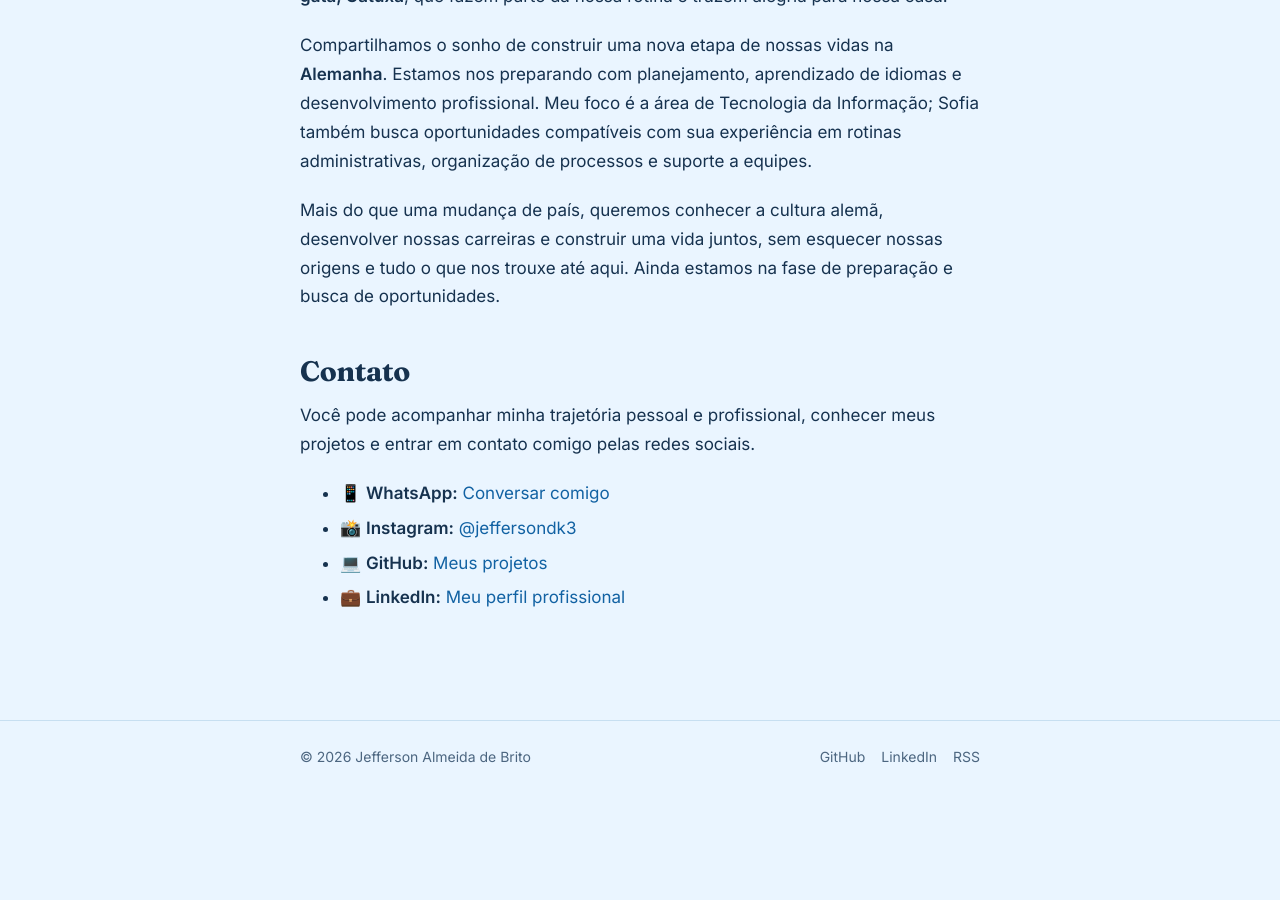
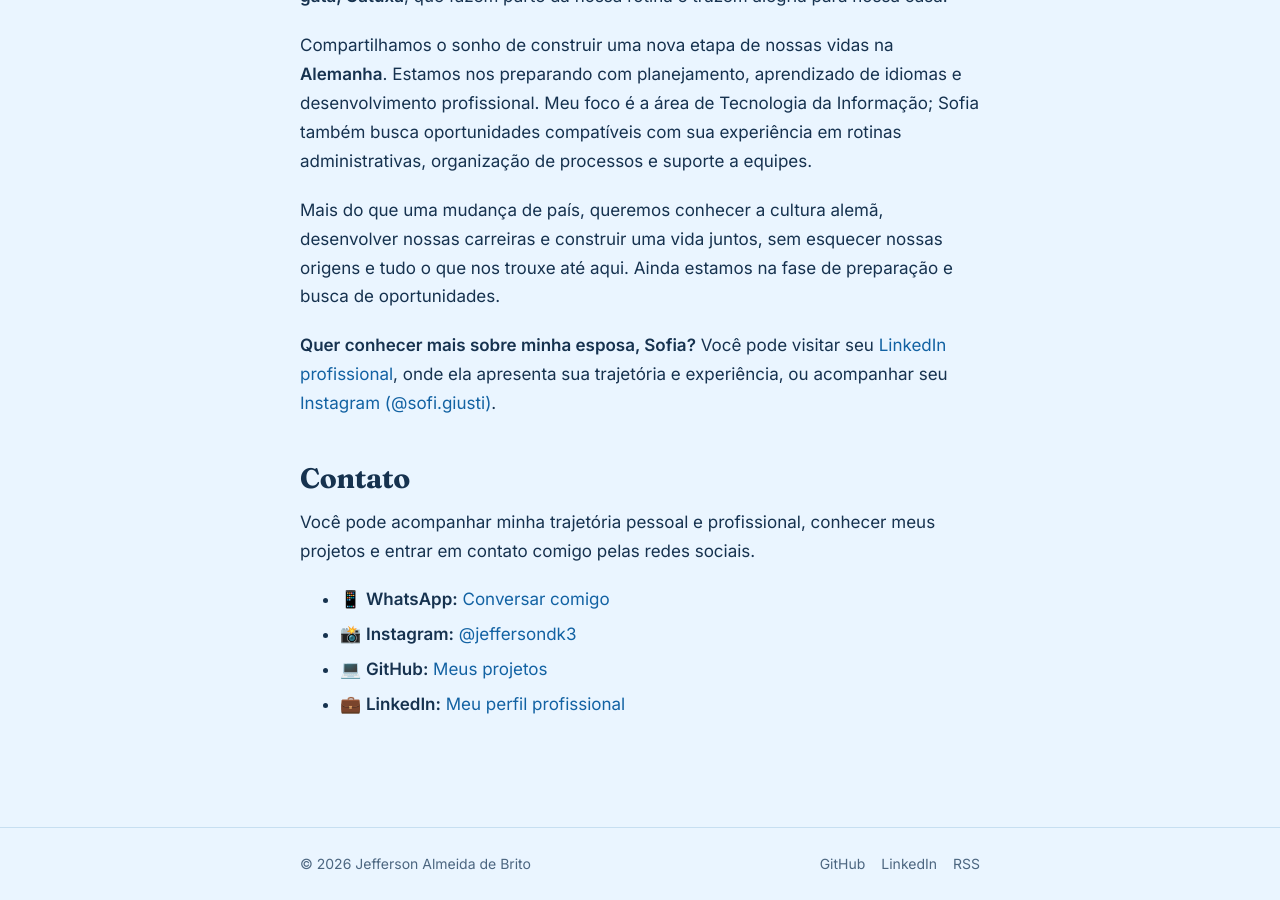
Before and after one commit to jeffersondk3/jeffersondk3.github.io, a Jekyll site: the page built from sobre.md, in a window 1280 px wide and 900 px high, scrolled down 2069 px. Built offline with Jekyll 4.4.1, drawn with Linux system fonts in a browser that asks for light colours; before the commit the page ends 2862 px from its top, so only the background shows below that.

Commit message:
Adiciona hiperlinks LinkedIn e Instagram da Sofia na página Sobre

```diff
--- a/sobre.md
+++ b/sobre.md
@@ -50,13 +50,15 @@ Também estudo alemão e busco ampliar continuamente minhas competências técni
 
 ## Nossa família e o projeto Alemanha
 
-Sou casado com **Sofia Giusti**, argentina e profissional da área administrativa. Nós nos conhecemos na **igreja**, e desde então construímos uma história de companheirismo, fé e sonhos compartilhados. Sofia foi fundamental na minha trajetória: acreditou em mim, no meu potencial e nos meus objetivos, inclusive nos momentos em que o caminho parecia mais difícil.
+Sou casado com **[Sofia Giusti](https://www.linkedin.com/in/sofia-giusti-538401186)**, argentina e profissional da área administrativa. Nós nos conhecemos na **igreja**, e desde então construímos uma história de companheirismo, fé e sonhos compartilhados. Sofia foi fundamental na minha trajetória: acreditou em mim, no meu potencial e nos meus objetivos, inclusive nos momentos em que o caminho parecia mais difícil.
 
 Vivemos juntos em São Paulo e nossa família também inclui **nosso cachorro e nossa gata, Gatuxa**, que fazem parte da nossa rotina e trazem alegria para nossa casa.
 
 Compartilhamos o sonho de construir uma nova etapa de nossas vidas na **Alemanha**. Estamos nos preparando com planejamento, aprendizado de idiomas e desenvolvimento profissional. Meu foco é a área de Tecnologia da Informação; Sofia também busca oportunidades compatíveis com sua experiência em rotinas administrativas, organização de processos e suporte a equipes.
 
 Mais do que uma mudança de país, queremos conhecer a cultura alemã, desenvolver nossas carreiras e construir uma vida juntos, sem esquecer nossas origens e tudo o que nos trouxe até aqui. Ainda estamos na fase de preparação e busca de oportunidades.
+
+**Quer conhecer mais sobre minha esposa, Sofia?** Você pode visitar seu [LinkedIn profissional](https://www.linkedin.com/in/sofia-giusti-538401186), onde ela apresenta sua trajetória e experiência, ou acompanhar seu [Instagram (@sofi.giusti)](https://www.instagram.com/sofi.giusti/).
 
 ## Contato
 
```
